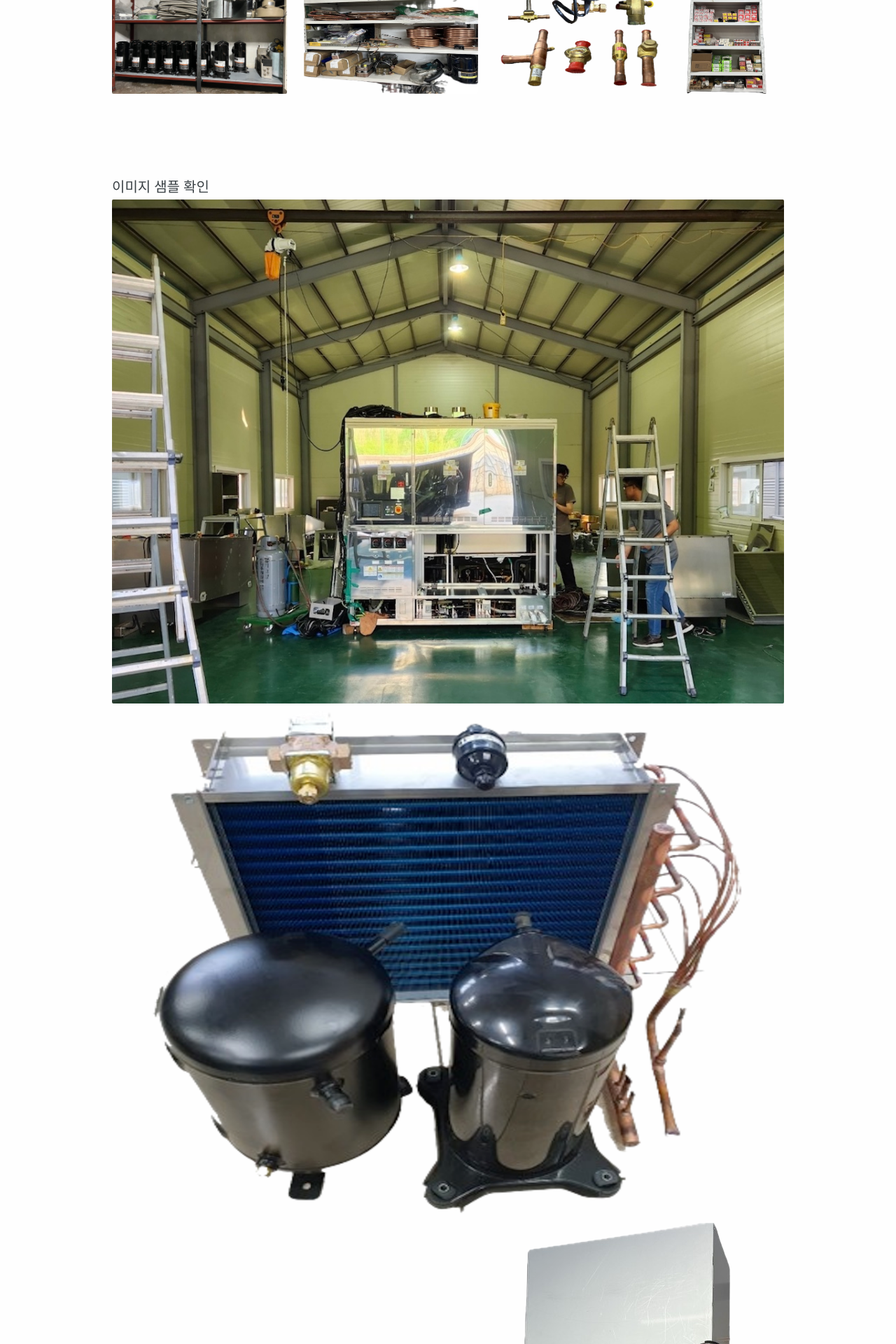
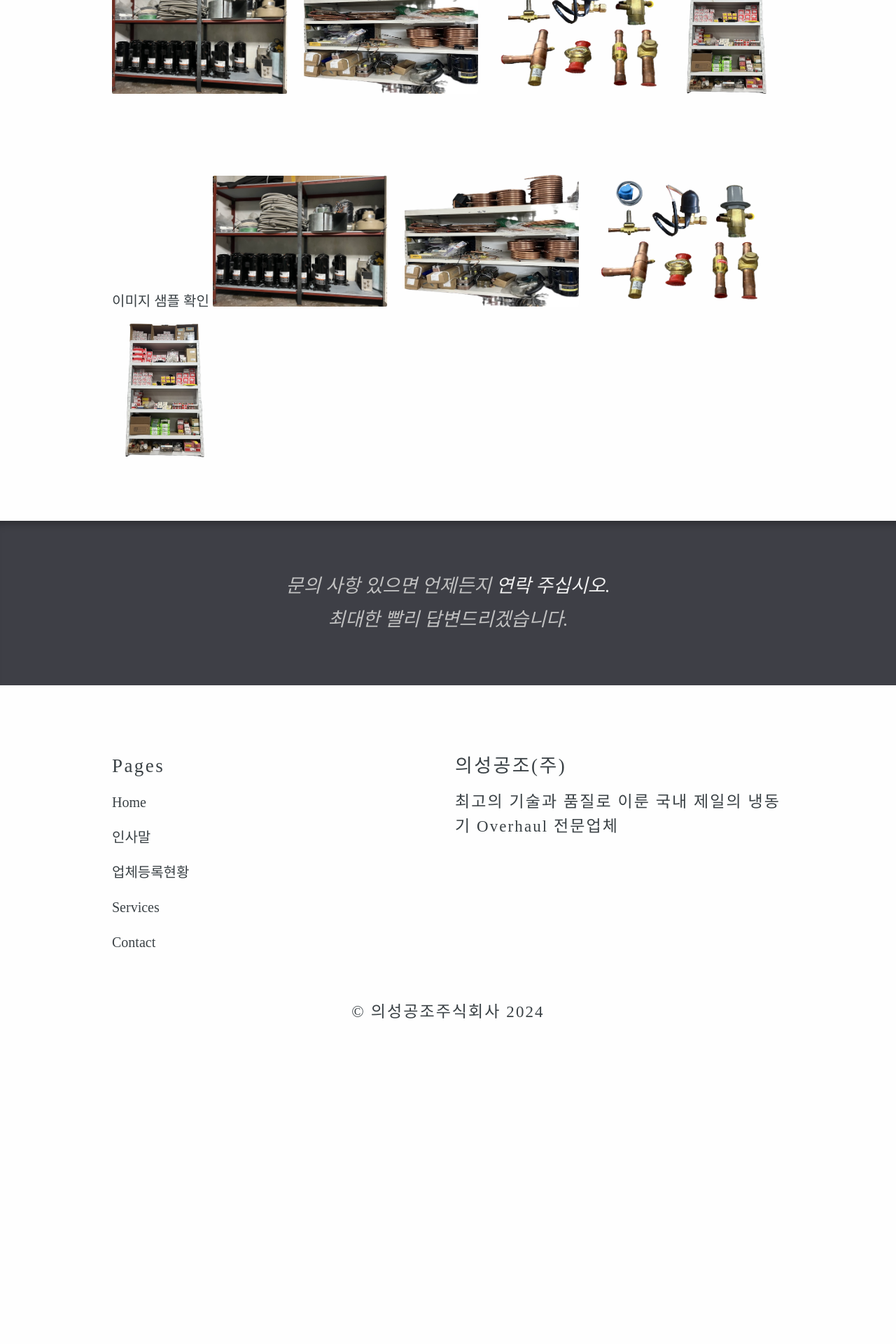
Before and after one commit to sangjoon6099/sangjoon6099.github.io, a Jekyll site: the page built from services.html, in a window 1280 px wide. Shown: the part 3542-5462 px from the top of the page at 70% size. Built offline with Jekyll 4.4.1, drawn with Linux system fonts in a browser that asks for light colours; after the commit the page ends 5086 px from its top, so only the background shows below that.

Commit message:
Update services.html

```diff
--- a/services.html
+++ b/services.html
@@ -86,11 +86,12 @@ navigation_order: 3
 	<img src="../images/spareparts-2.png" width="12%" style="padding-left:2%">
 <br><br><br><br>
 
-<div class="spimage">
+<div class="sangjoon">
 	이미지 샘플 확인
-		<i3><img src="../images/bg-1.jpg"></i3>
-		<i3><img src="../images/kref-1.png"></i3>
-		<i3><img src="../images/Evaporator.png"></i3>
-		<i4><img src="../images/reftest-1.png"></i4>
+	<img src="../images/spareparts-4.jpg" width="26%">
+	<img src="../images/spareparts-3.png" width="26%" style="padding-left:2%">
+	<img src="../images/spareparts-1.png" width="26%" style="padding-left:2%">
+	<img src="../images/spareparts-2.png" width="12%" style="padding-left:2%">
+
 </div>
 </div>
```
